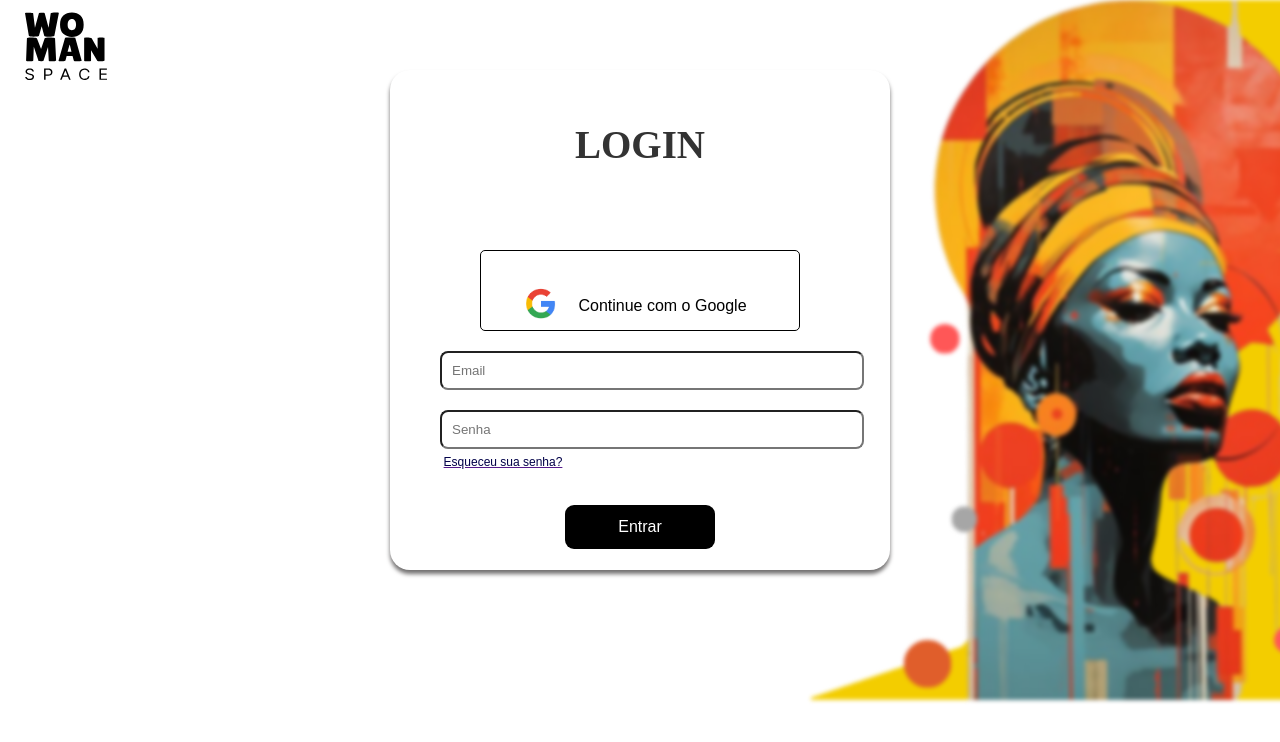
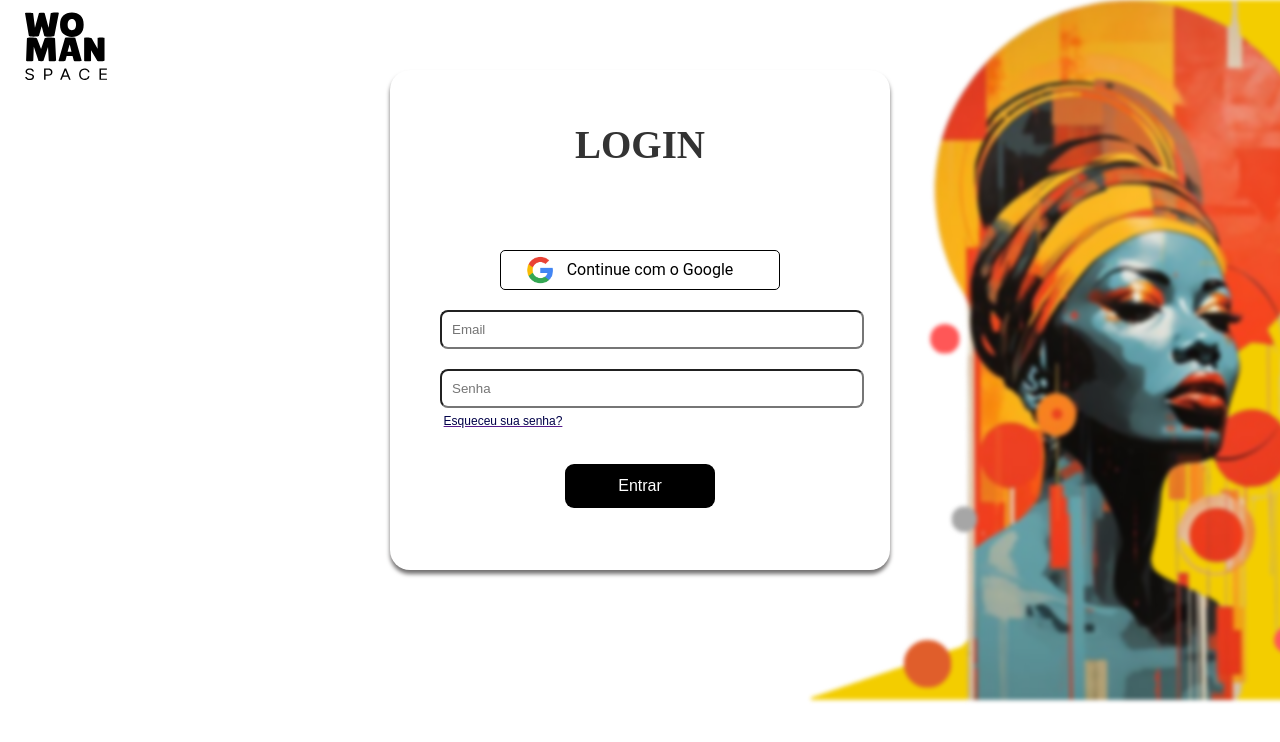
Before and after one commit to Vitor-Ferreir4/Mostra-Steam-Cadastro, a React (Create React App) app: page / in a window 1280 px wide. Shown: the top 742 px of the page. Built offline with nearby package versions, Linux system fonts and the light colour scheme.

Commit message:
Novas att 22/04

```diff
--- a/package.json
+++ b/package.json
@@ -8,7 +8,7 @@
     "@testing-library/user-event": "^13.5.0",
     "react": "^18.2.0",
     "react-dom": "^18.2.0",
-    "react-scripts": "5.0.1",
+    "react-scripts": "^5.0.1",
     "web-vitals": "^2.1.4"
   },
   "scripts": {
--- a/src/Componentes/Login.js
+++ b/src/Componentes/Login.js
@@ -60,7 +60,9 @@ class Login extends React.Component {
         <h2>LOGIN</h2>
         <button type="button" className='Botao-Google'>
           <img className='Google-Imagem' src={require('../assets/Google.png')} alt=""/>
-          Continue com o Google
+          <div className='texto-google'>
+            Continue com o Google
+          </div>
         </button>
         <input
           type="text"
--- a/src/Componentes/login.css
+++ b/src/Componentes/login.css
@@ -9,8 +9,9 @@ h2 {
 .Botao-Google {
     position: relative;
     display: block;
-    width: 80%;
+    width: 70%;
     margin: 0 auto 30px;
+    height: 10%;
     background-color: transparent;
     color: black;
     padding: 15px 32px;
@@ -21,7 +22,9 @@ h2 {
     cursor: pointer;
     border: 1px solid #000;
     border-radius: 5px;
+
 }
+
 
 form {
     width: 400px;
@@ -33,6 +36,7 @@ form {
     padding: 50px;
     text-align: center;
     z-index: 1;
+    backdrop-filter: blur(5px);
 }
 
 label {
@@ -100,8 +104,17 @@ input[type="submit"]:hover {
   }
 
   .Google-Imagem{
-    width: 45px;
+    width: 40px;
     position: relative;
-    top: 15px;
-    right:15px
+    top: -16px;
+    right:100px
   }
+
+  .texto-google {
+    font-family: 'Roboto';
+    color: black;
+    position: relative;
+    z-index: 50;
+    top: -50px;
+    left: 10px;
+  }
```
Also changed, not shown: 1 other file (tests, documents, lock files or other folders).
